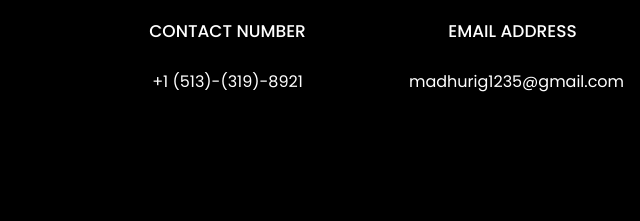
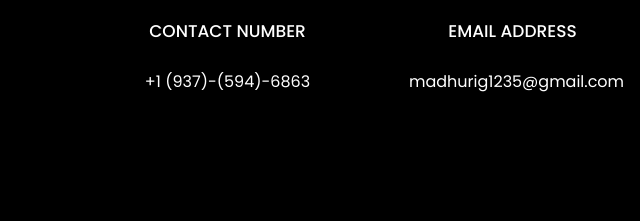
Before and after one commit to GogulaMadhuriReddy/Madhuri.portfolio, a plain HTML site: page index.html in a window 1280 px wide. Shown: the part 4297-4518 px from the top of the page, 270-910 px from the left. Drawn offline with Linux system fonts and the light colour scheme; files whose address does not match are found by name.

Commit message:
Update index.html

```diff
--- a/index.html
+++ b/index.html
@@ -433,7 +433,7 @@
           			<span class="icon-phone2"></span>
           		</div>
           		<h3 class="mb-4">Contact Number</h3>
-	            <p><a href="tel://0101010101">+1 (513)-(319)-8921 </a></p>
+	            <p><a href="tel://0101010101">+1 (937)-(594)-6863 </a></p>
 	          </div>
           </div>
           <div class="col-md-6 col-lg-3 d-flex ftco-animate">
```
